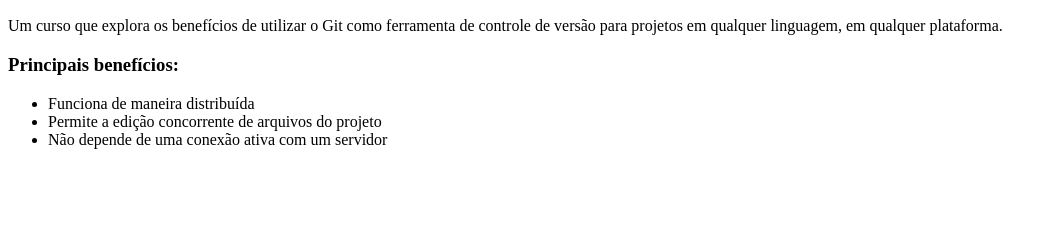
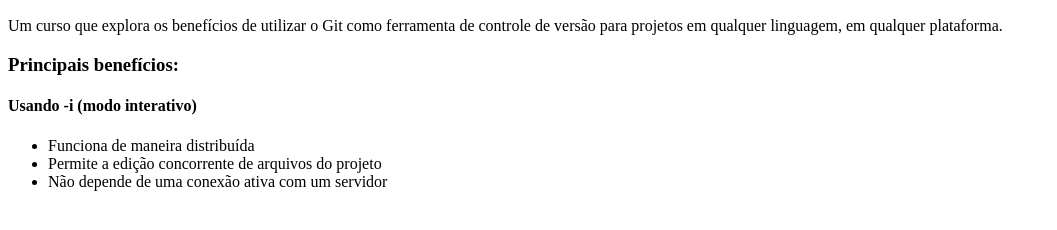
Before and after one commit to almirneo/curso-git, a plain HTML site: page index.html in a window 1280 px wide. Shown: the part 96-326 px from the top of the page, without its empty margins (0-1057 px from the left). Drawn offline with Linux system fonts and the light colour scheme.

Commit message:
Alteração index utilizando o modo interativo

```diff
--- a/index.html
+++ b/index.html
@@ -7,6 +7,7 @@
 		<p>Um curso que explora os benefícios de utilizar o Git como ferramenta de controle de versão para projetos em qualquer linguagem, em qualquer plataforma.</p>
 
         	<h3>Principais benefícios:</h3>
+		<h4>Usando -i (modo interativo)</h4>
         	<ul>
             		<li>Funciona de maneira distribuída</li>
             		<li>Permite a edição concorrente de arquivos do projeto</li>
```
